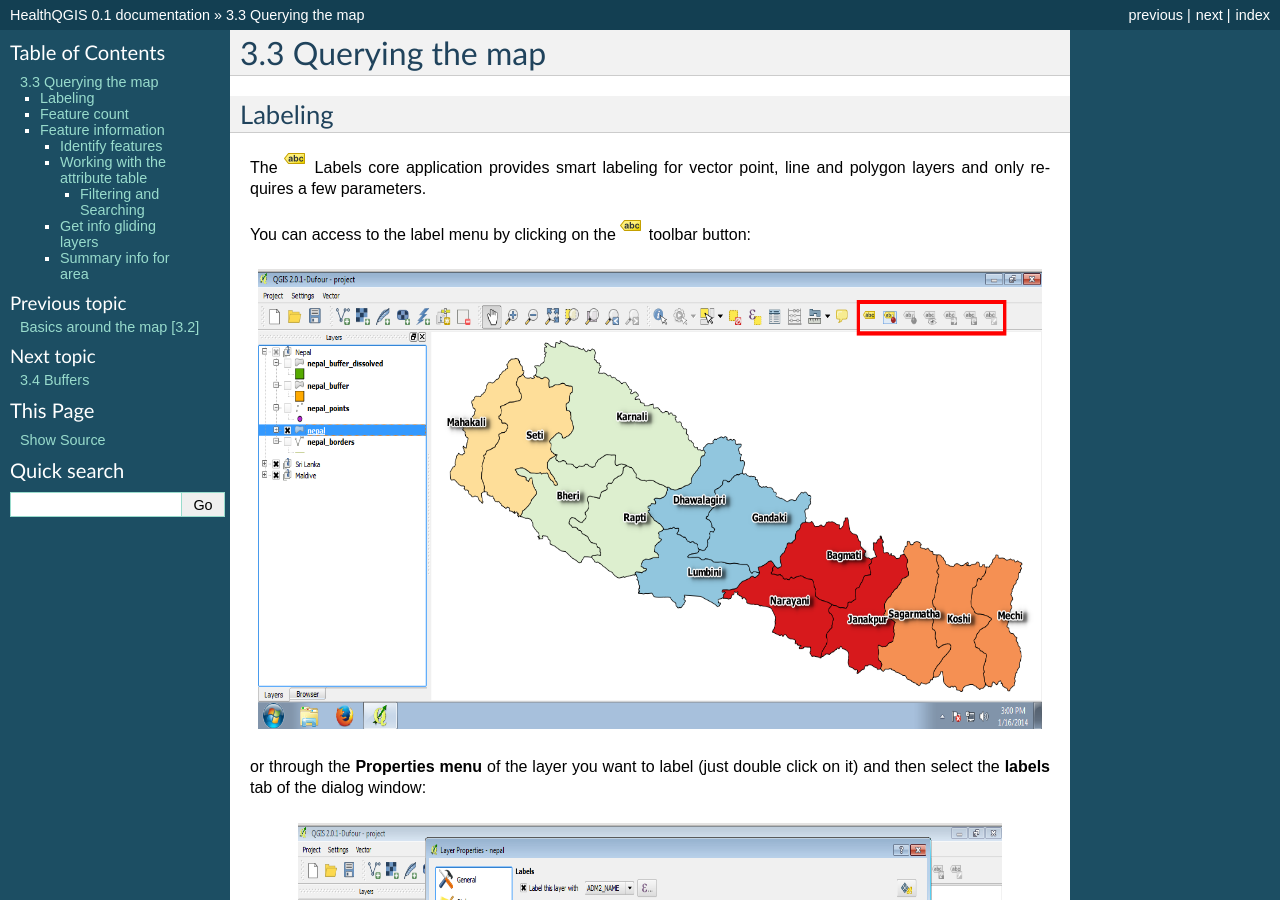
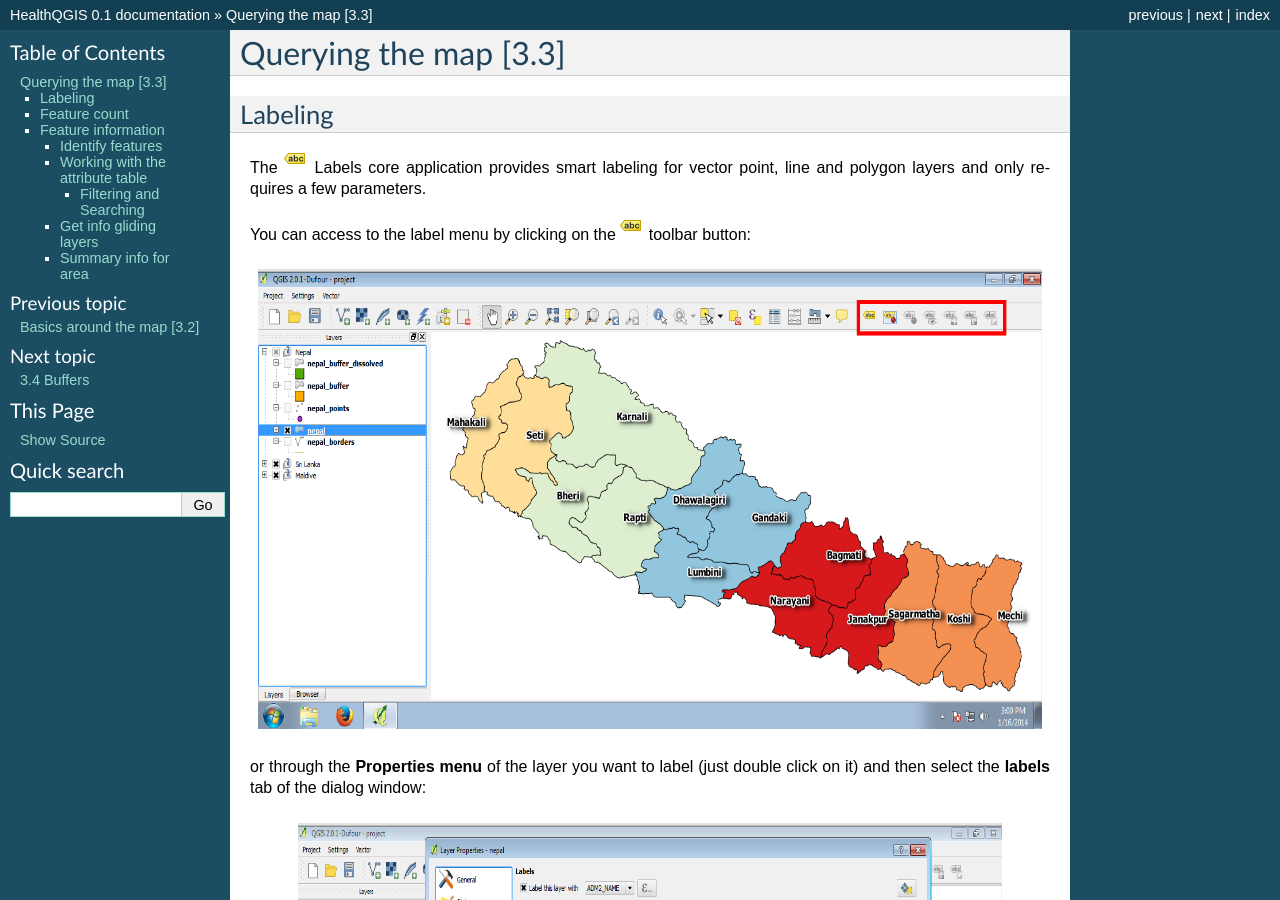
Before and after one commit to faunalia/HealthQGIS, a Sphinx documentation site: the page built from Documentation/3_3_querying_the_map.rst, in a window 1280 px wide and 900 px high. Built offline with Sphinx 7.4.7, drawn with Linux system fonts in a browser that asks for light colours; some of the changed text lies outside the part shown.

```diff
--- a/Documentation/3_3_querying_the_map.rst
+++ b/Documentation/3_3_querying_the_map.rst
@@ -21,8 +21,8 @@
 .. |mActionMapTips| image:: img/mActionMapTips.png
 
 
-3.3 Querying the map
-=====================
+Querying the map [3.3]
+========================
 
 Labeling
 -------------
```
